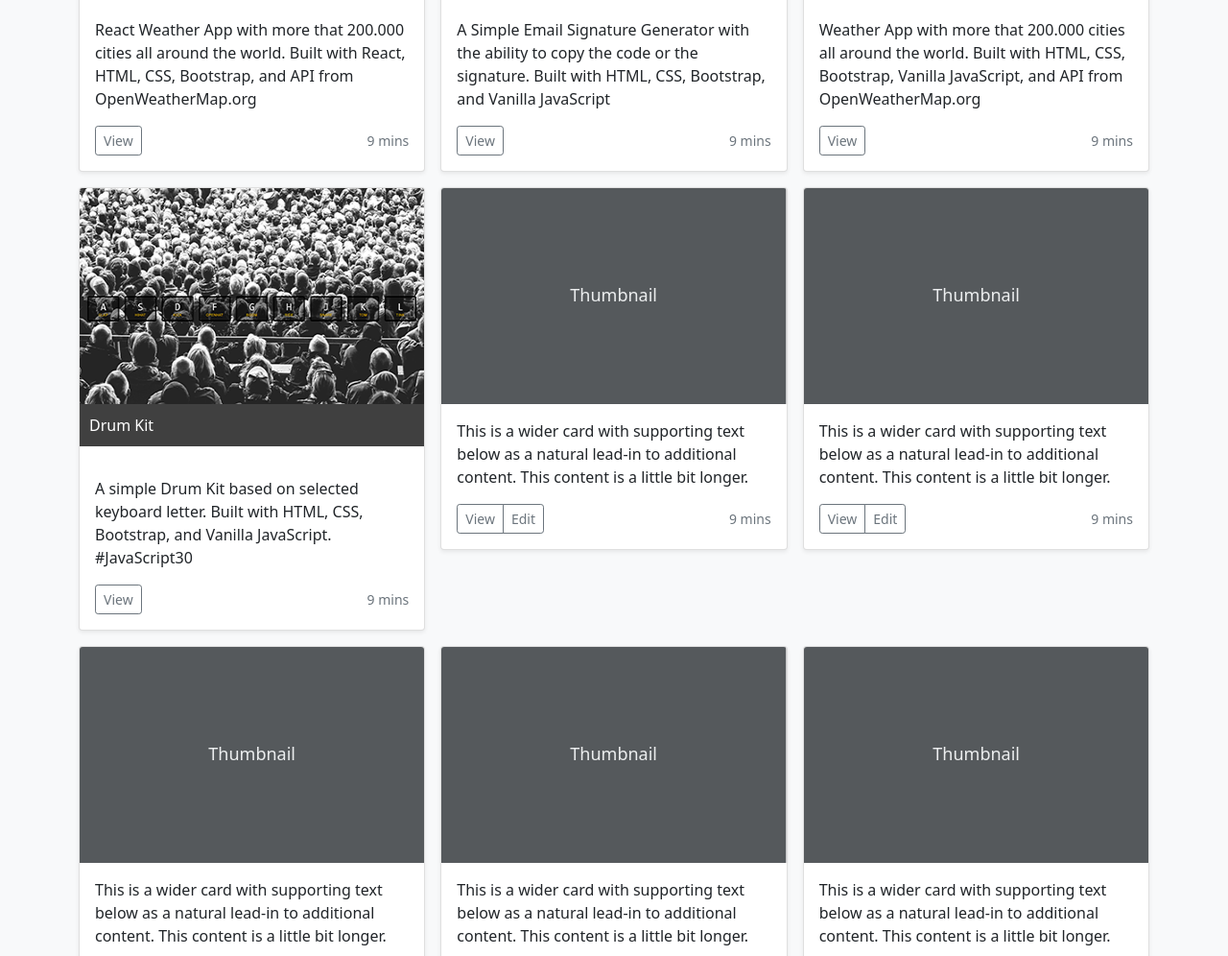
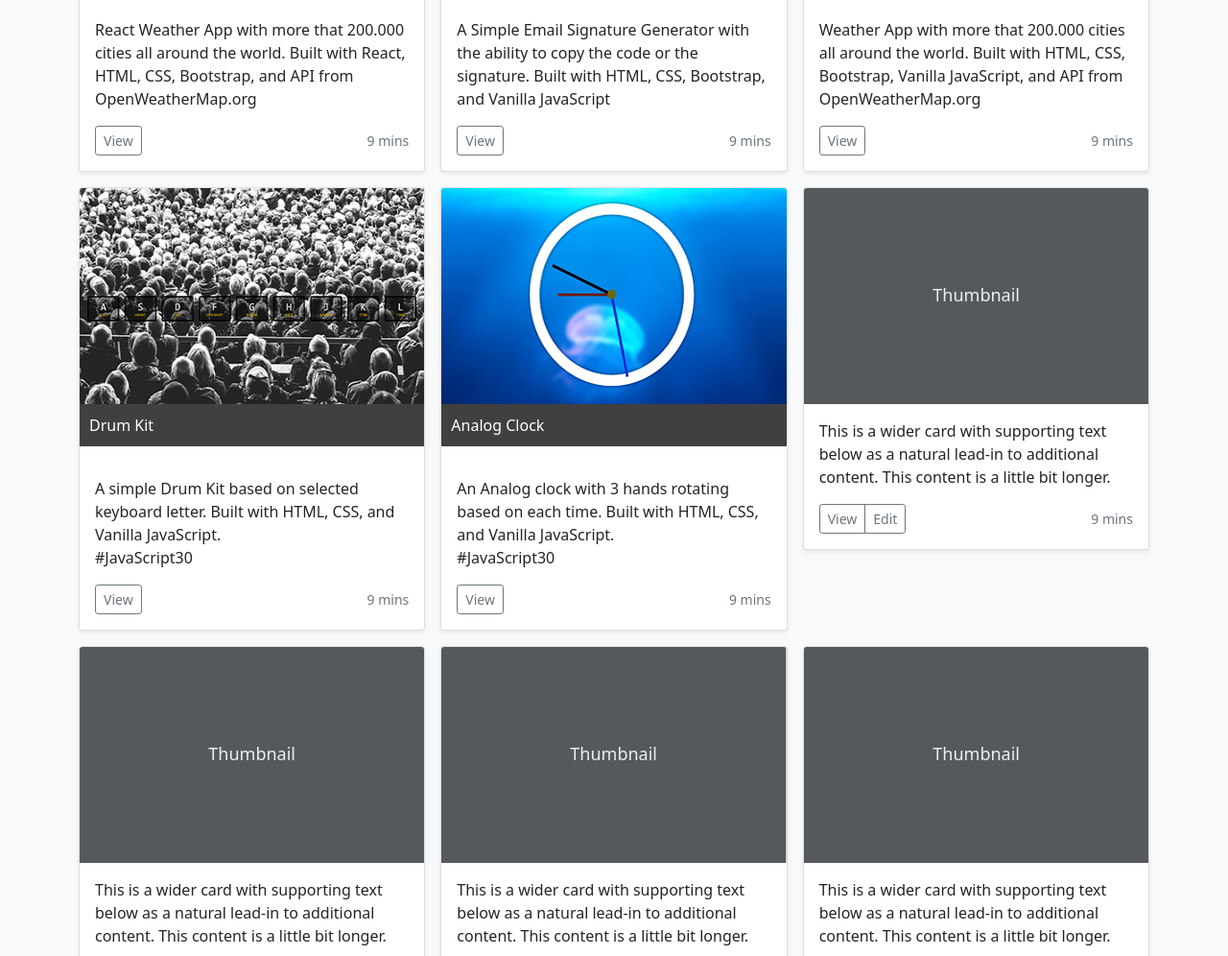
Before and after one commit to irSilviana/JavaScript30, a plain HTML site: page index.html in a window 1280 px wide. Shown: the part 841-1837 px from the top of the page at 96% size. Drawn offline with nearby package versions, Linux system fonts and the light colour scheme.

Commit message:
Update main html

```diff
--- a/index.html
+++ b/index.html
@@ -288,7 +288,7 @@
                 <div class="card-body">
                   <p class="card-text">
                     A simple Drum Kit based on selected keyboard letter. Built
-                    with HTML, CSS, Bootstrap, and Vanilla JavaScript. <br />
+                    with HTML, CSS, and Vanilla JavaScript. <br />
                     #JavaScript30
                   </p>
                   <div
@@ -320,45 +320,43 @@
             </div>
             <div class="col">
               <div class="card shadow-sm">
-                <svg
+                <title>Placeholder</title>
+                <img
                   class="bd-placeholder-img card-img-top"
-                  width="100%"
-                  height="225"
-                  xmlns="http://www.w3.org/2000/svg"
-                  role="img"
-                  aria-label="Placeholder: Thumbnail"
-                  preserveAspectRatio="xMidYMid slice"
-                  focusable="false"
-                >
-                  <title>Placeholder</title>
-                  <rect width="100%" height="100%" fill="#55595c" />
-                  <text x="50%" y="50%" fill="#eceeef" dy=".3em">
-                    Thumbnail
-                  </text>
-                </svg>
+                  src="./images/Analog Clock.png"
+                  height="225px"
+                  alt="drumkit"
+                />
+
+                <p class="album-title">Analog Clock</p>
 
                 <div class="card-body">
                   <p class="card-text">
-                    This is a wider card with supporting text below as a natural
-                    lead-in to additional content. This content is a little bit
-                    longer.
+                    An Analog clock with 3 hands rotating based on each time.
+                    Built with HTML, CSS, and Vanilla JavaScript. <br />
+                    #JavaScript30
                   </p>
                   <div
                     class="d-flex justify-content-between align-items-center"
                   >
                     <div class="btn-group">
-                      <button
-                        type="button"
-                        class="btn btn-sm btn-outline-secondary"
+                      <a
+                        href="/1-JavaScript Drum Kit/index.html"
+                        target="_blank"
                       >
-                        View
-                      </button>
-                      <button
+                        <button
+                          type="button"
+                          class="btn btn-sm btn-outline-secondary"
+                        >
+                          View
+                        </button></a
+                      >
+                      <!-- <button
                         type="button"
                         class="btn btn-sm btn-outline-secondary"
                       >
                         Edit
-                      </button>
+                      </button> -->
                     </div>
                     <small class="text-muted">9 mins</small>
                   </div>
```
Also changed, not shown: images/Analog Clock.png (added).
